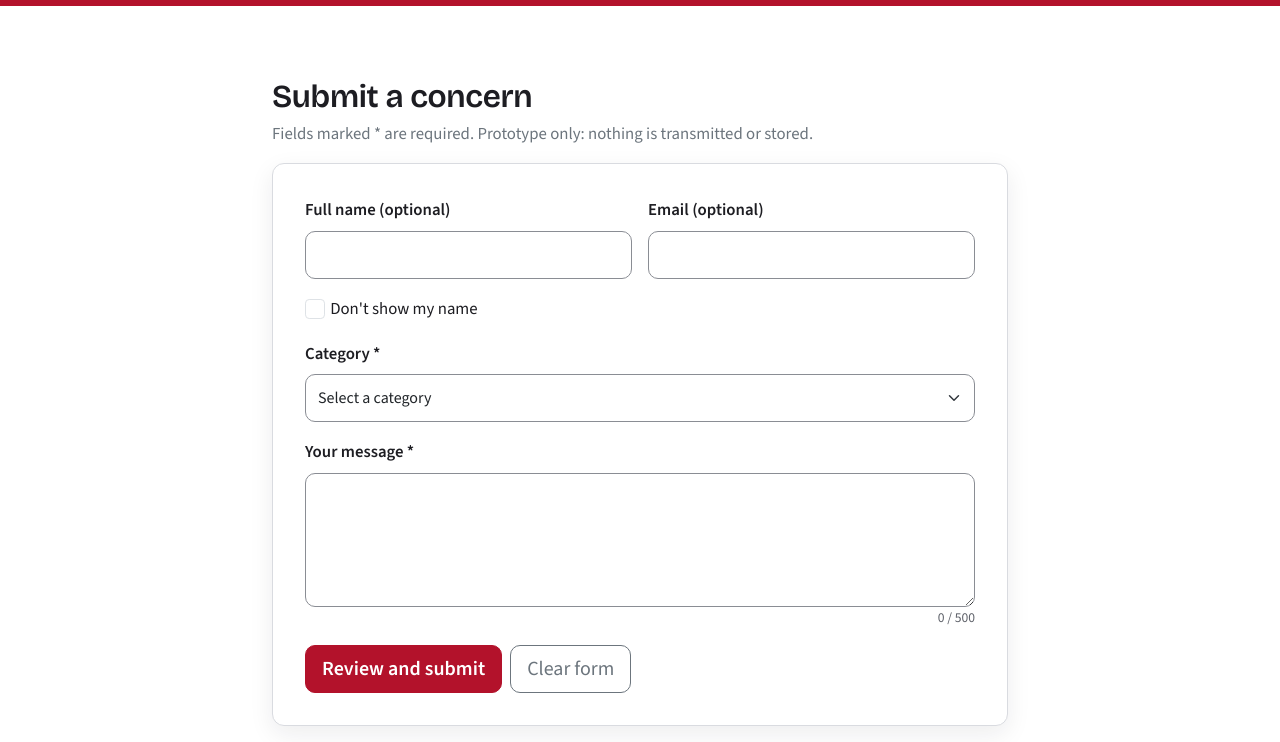
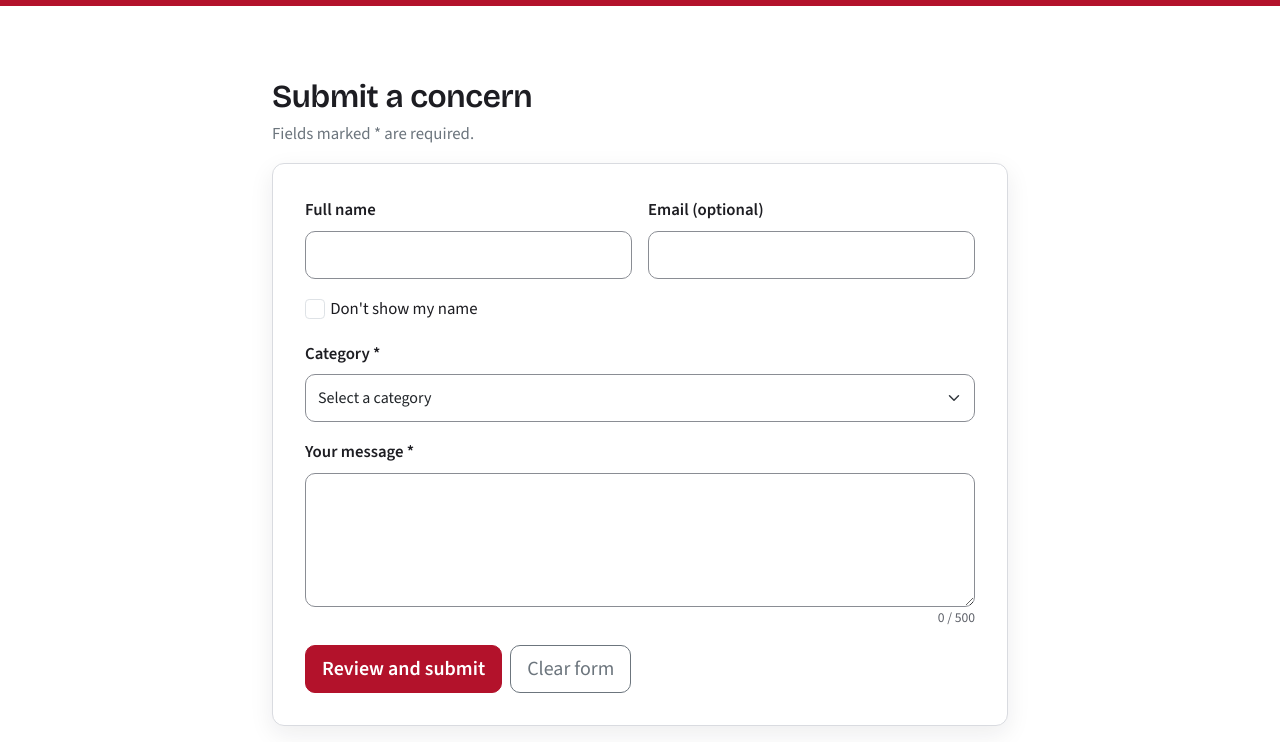
Before and after one commit to Acosta0112/EXAM-LAB, a plain HTML site: page submit.html in a window 1280 px wide. Shown: the part 58-800 px from the top of the page. Drawn offline with nearby package versions, Linux system fonts and the light colour scheme.

Commit message:
Make full name field required in submit form
Updated the submit form to make the full name field required and removed the optional note.

```diff
--- a/submit.html
+++ b/submit.html
@@ -9,11 +9,11 @@
 <header class="site" id="site-header"></header>
 <main id="main"><section class="screen"><div class="container-lg"><div class="row justify-content-center"><div class="col-lg-8">
 <h1 class="h2 mb-1">Submit a concern</h1>
-<p class="text-secondary">Fields marked * are required. Prototype only: nothing is transmitted or stored.</p>
+<p class="text-secondary">Fields marked * are required. </p>
 <div id="formAlert" role="status" tabindex="-1"></div>
 <div class="form-card"><form id="concernForm" novalidate>
 <div class="row g-3">
-<div class="col-md-6"><label class="form-label" for="name">Full name (optional)</label><input class="form-control" id="name" autocomplete="name"></div>
+<div class="col-md-6"><label class="form-label" for="name">Full name</label><input class="form-control" id="name" autocomplete="name"></div>
 <div class="col-md-6"><label class="form-label" for="email">Email (optional)</label><input class="form-control" id="email" type="email" autocomplete="email" aria-describedby="emailErr"><div class="invalid-feedback" id="emailErr"></div></div>
 <div class="col-12"><div class="form-check"><input class="form-check-input" type="checkbox" id="anonymous"><label class="form-check-label" for="anonymous">Don't show my name</label></div></div>
 <div class="col-12"><label class="form-label" for="category">Category *</label>
```
